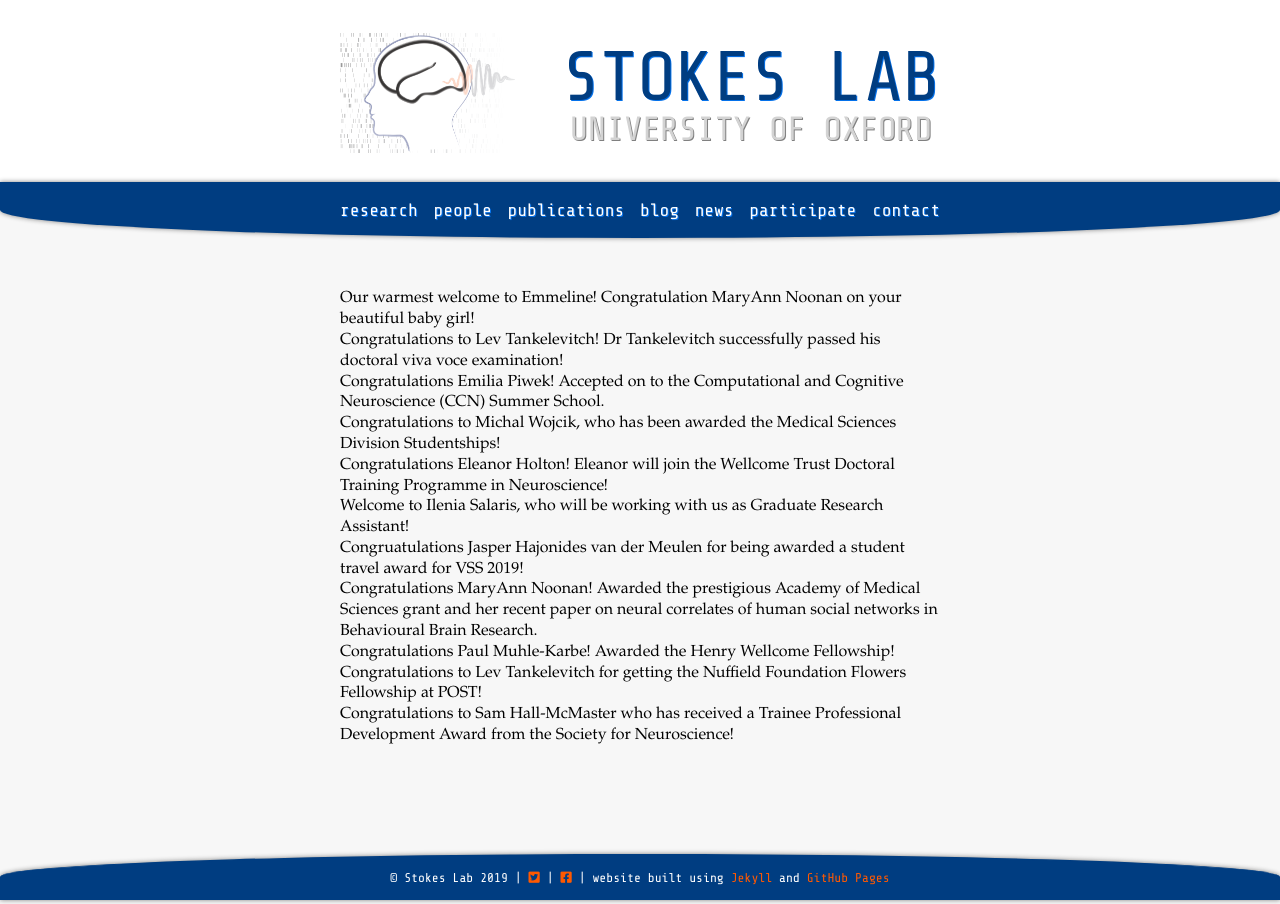
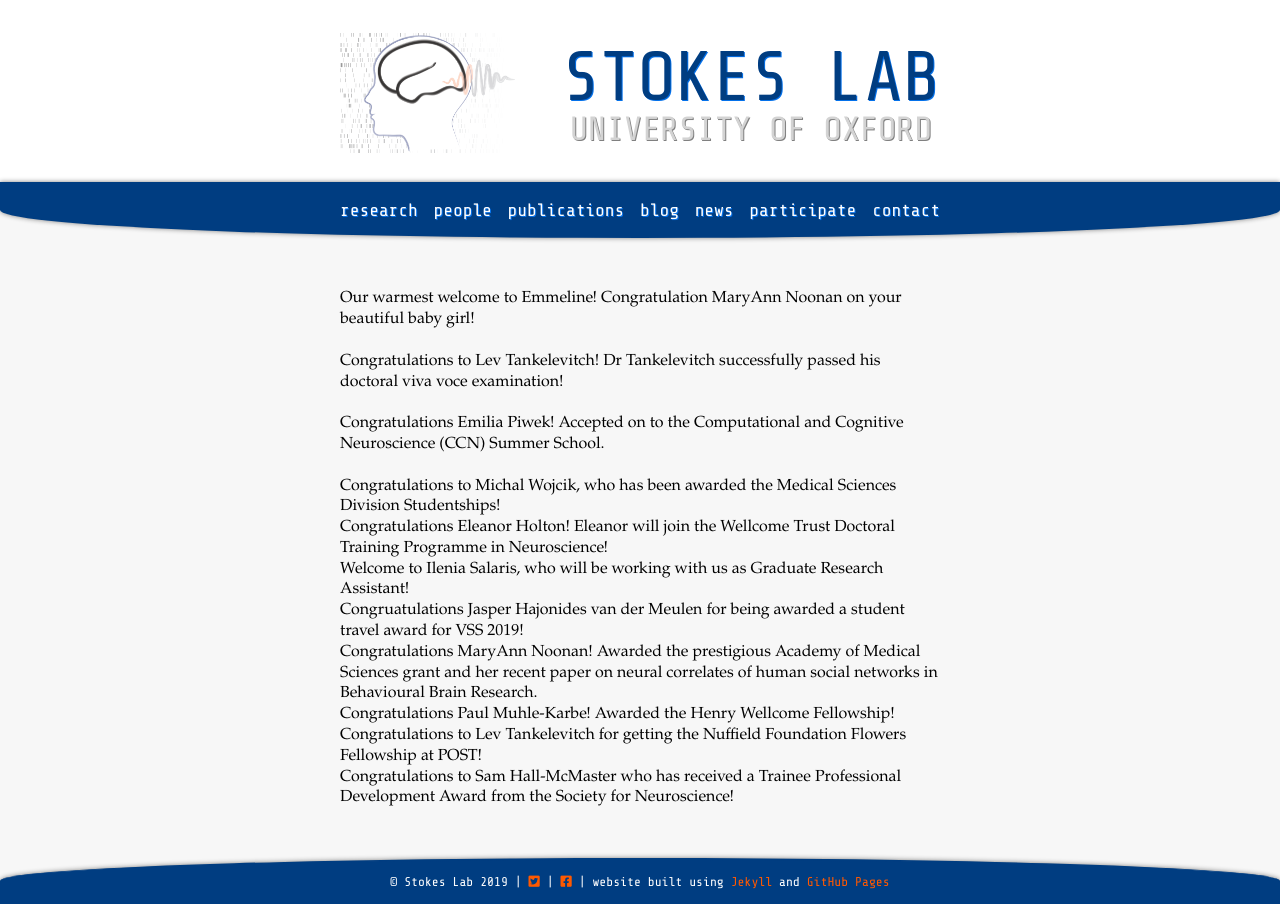
Before and after one commit to stokeslab/stokeslab.github.io, a Jekyll site: the page built from _pages/news.html, in a window 1280 px wide. Built offline with Jekyll 4.4.1, drawn with Linux system fonts in a browser that asks for light colours; nearby versions of some CDN libraries; some web fonts are replaced.

Commit message:
Update news.html

```diff
--- a/_pages/news.html
+++ b/_pages/news.html
@@ -7,11 +7,11 @@ permalink: /news/
 
 
 Our warmest welcome to Emmeline! Congratulation MaryAnn Noonan on your beautiful baby girl! <hr>
-<hr>
+<br>
 Congratulations to Lev Tankelevitch! Dr Tankelevitch successfully passed his doctoral viva voce examination! <hr>
-<hr>
+<br>
 Congratulations Emilia Piwek! Accepted on to the Computational and Cognitive Neuroscience (CCN) Summer School.<hr>
-<hr>
+<br>
 Congratulations to Michal Wojcik, who has been awarded the Medical Sciences Division Studentships!<hr>
 Congratulations Eleanor Holton! Eleanor will join the Wellcome Trust Doctoral Training Programme in Neuroscience!<hr>
 Welcome to Ilenia Salaris, who will be working with us as Graduate Research Assistant!  <hr>
```
